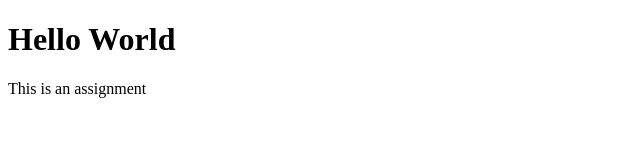
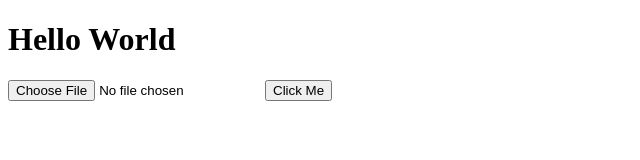
Before and after one commit to chronicDash/new-one, a plain HTML site: page index.html in a window 1280 px wide. Shown: the whole page, without its empty margins (0-640 px from the left). Drawn offline with Linux system fonts and the light colour scheme.

Commit message:
master branch is stable and doesn’t test new features

```diff
--- a/index.html
+++ b/index.html
@@ -7,6 +7,7 @@
 </head>
 <body>
     <h1>Hello World</h1>
-    <p>This is an assignment</p>
+    <input type="file" >
+    <button>Click Me</button>
 </body>
 </html>
```
Also changed, not shown: dir3/text5.txt (added).
